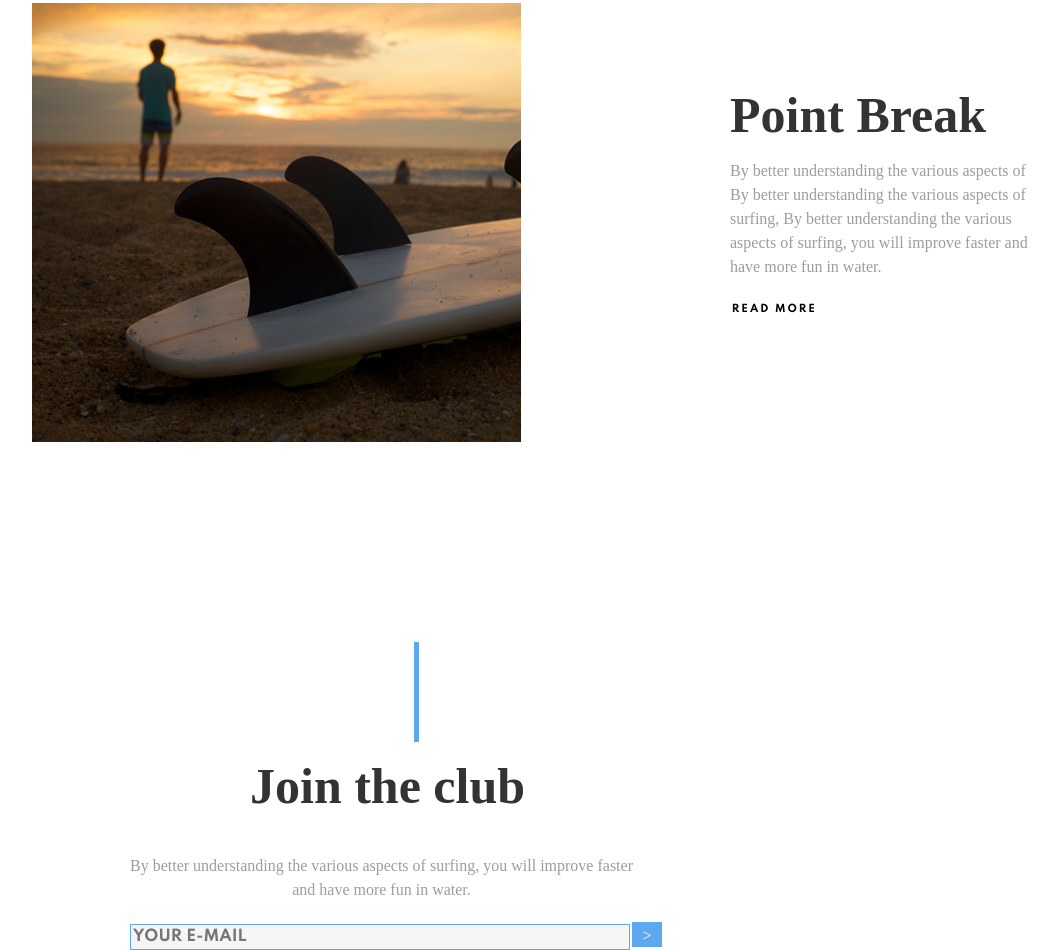
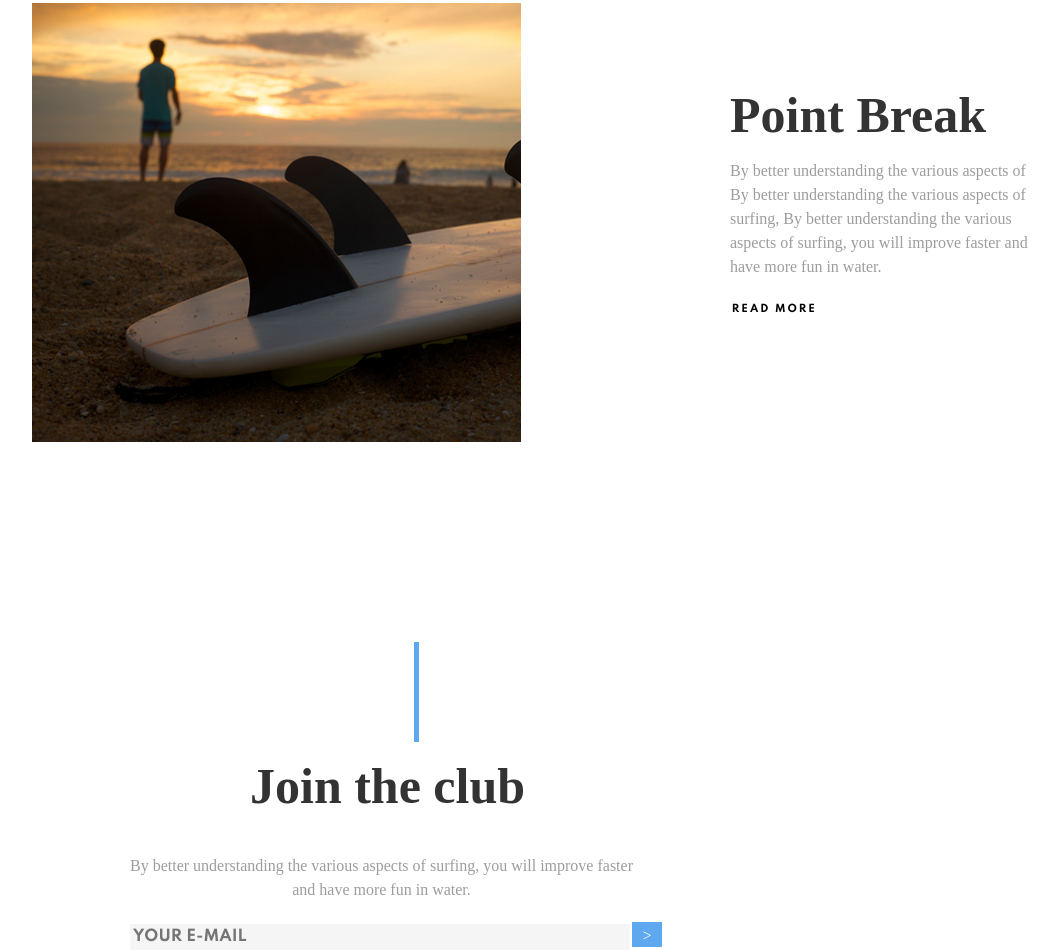
Before and after one commit to MadWolf26/SurferWebsite, a plain HTML site: page index.html in a window 1280 px wide. Shown: the part 4888-5838 px from the top of the page, without its empty margins (120-1178 px from the left). Drawn offline with Linux system fonts and the light colour scheme.

Commit message:
Update style.css

```diff
--- a/style/style.css
+++ b/style/style.css
@@ -345,7 +345,7 @@ a:hover{
   width: 500px;
   font-family: 'Spartan', sans-serif;
   font-size: 15px;
-  border: #5da8ef solid 1px;
+  border: #f5f5f5 solid 1px;
 }
 #submit_button{
     position: relative;
```
